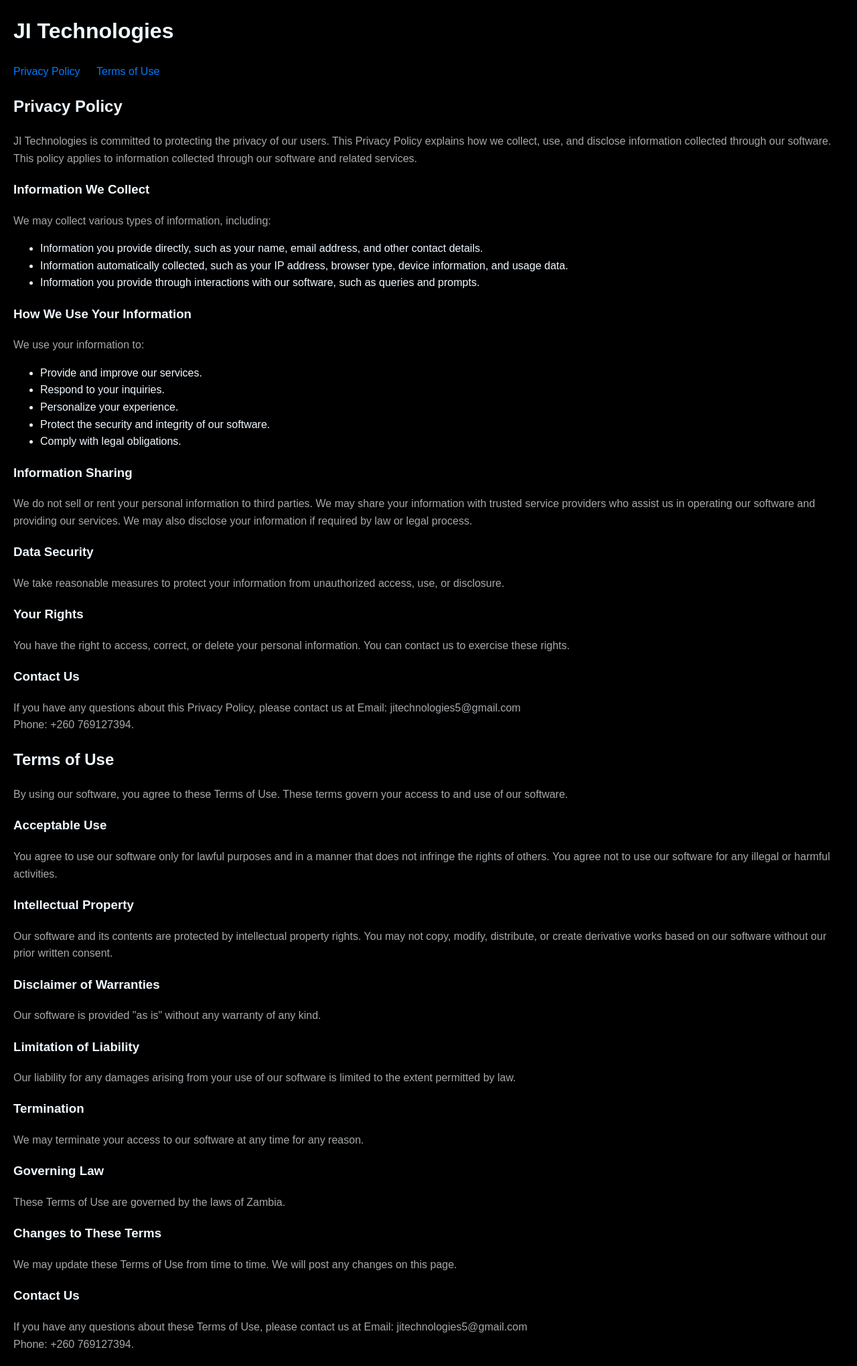
After one commit to jitechnologie/CurriculumGen, a Flask app: template templates/t.html in a window 1280 px wide. The commit adds this page. Shown: the whole page at 67% size. Run offline with Flask 3, Linux system fonts and the light colour scheme; the template is opened without the code that fills it, so the values that code supplies are empty.

Commit message:
new update

```diff
--- a/templates/index.html
+++ b/templates/index.html
@@ -357,7 +357,7 @@
 
     <div class="footer">
         <p>&copy; 2025 JI Technologies. All rights reserved.</p><br><br>
-        <a href="">Privacy and Policy</a>
+        <a href="t.html">Privacy and Policy</a>
     </div>
 
     <script>
--- /dev/null
+++ b/templates/t.html
@@ -0,0 +1,123 @@
+<!DOCTYPE html>
+<html lang="en">
+<head>
+    <meta charset="UTF-8">
+    <meta name="viewport" content="width=device-width, initial-scale=1.0">
+    <title>JI Technologies - Privacy Policy & Terms of Use</title>
+    <style>
+        body {
+            font-family: sans-serif;
+            line-height: 1.6;
+            margin: 20px;
+            background-color: #000000;
+        }
+        h1, h2, h3{
+            color: aliceblue;
+        }
+        nav {
+            margin-bottom: 20px;
+        }
+        nav ul {
+            list-style: none;
+            padding: 0;
+        }
+        nav li {
+            display: inline;
+            margin-right: 20px;
+
+        }
+        a {
+            color: #007bff;
+            transition: color ease 0.3s;
+            text-decoration: none;
+        }
+        a:hover {
+            color: #59718b;
+        }
+
+        p{
+            color:rgb(165, 168, 171)
+        }
+
+        li{
+            color: aliceblue;
+        }
+    </style>
+</head>
+<body>
+    <header>
+        <h1>JI Technologies</h1>
+        <nav>
+            <ul>
+                <li><a href="#privacy-policy">Privacy Policy</a></li>
+                <li><a href="#terms-of-use">Terms of Use</a></li>
+            </ul>
+        </nav>
+    </header>
+
+    <section id="privacy-policy">
+        <h2>Privacy Policy</h2>
+        <p>JI Technologies is committed to protecting the privacy of our users. This Privacy Policy explains how we collect, use, and disclose information collected through our software.  This policy applies to information collected through our software and related services. </p>
+
+        <h3>Information We Collect</h3>
+        <p>We may collect various types of information, including:</p>
+        <ul>
+            <li>Information you provide directly, such as your name, email address, and other contact details.</li>
+            <li>Information automatically collected, such as your IP address, browser type, device information, and usage data.</li>
+            <li>Information you provide through interactions with our software, such as queries and prompts.</li>
+        </ul>
+
+        <h3>How We Use Your Information</h3>
+        <p>We use your information to:</p>
+        <ul>
+            <li>Provide and improve our services.</li>
+            <li>Respond to your inquiries.</li>
+            <li>Personalize your experience.</li>
+            <li>Protect the security and integrity of our software.</li>
+            <li>Comply with legal obligations.</li>
+        </ul>
+
+        <h3>Information Sharing</h3>
+        <p>We do not sell or rent your personal information to third parties. We may share your information with trusted service providers who assist us in operating our software and providing our services. We may also disclose your information if required by law or legal process.</p>
+
+        <h3>Data Security</h3>
+        <p>We take reasonable measures to protect your information from unauthorized access, use, or disclosure.</p>
+
+        <h3>Your Rights</h3>
+        <p>You have the right to access, correct, or delete your personal information.  You can contact us to exercise these rights.</p>
+
+        <h3>Contact Us</h3>
+        <p>If you have any questions about this Privacy Policy, please contact us at Email: jitechnologies5@gmail.com<br>Phone: +260 769127394.</p>
+    </section>
+
+    <section id="terms-of-use">
+        <h2>Terms of Use</h2>
+        <p>By using our software, you agree to these Terms of Use.  These terms govern your access to and use of our software.</p>
+
+        <h3>Acceptable Use</h3>
+        <p>You agree to use our software only for lawful purposes and in a manner that does not infringe the rights of others. You agree not to use our software for any illegal or harmful activities.</p>
+
+        <h3>Intellectual Property</h3>
+        <p>Our software and its contents are protected by intellectual property rights.  You may not copy, modify, distribute, or create derivative works based on our software without our prior written consent.</p>
+
+        <h3>Disclaimer of Warranties</h3>
+        <p>Our software is provided "as is" without any warranty of any kind.</p>
+
+        <h3>Limitation of Liability</h3>
+        <p>Our liability for any damages arising from your use of our software is limited to the extent permitted by law.</p>
+
+        <h3>Termination</h3>
+        <p>We may terminate your access to our software at any time for any reason.</p>
+
+        <h3>Governing Law</h3>
+        <p>These Terms of Use are governed by the laws of Zambia.</p>
+
+        <h3>Changes to These Terms</h3>
+        <p>We may update these Terms of Use from time to time.  We will post any changes on this page.</p>
+
+        <h3>Contact Us</h3>
+        <p>If you have any questions about these Terms of Use, please contact us at Email: jitechnologies5@gmail.com<br>Phone: +260 769127394.</p>
+    </section>
+
+</body>
+</html>
```
